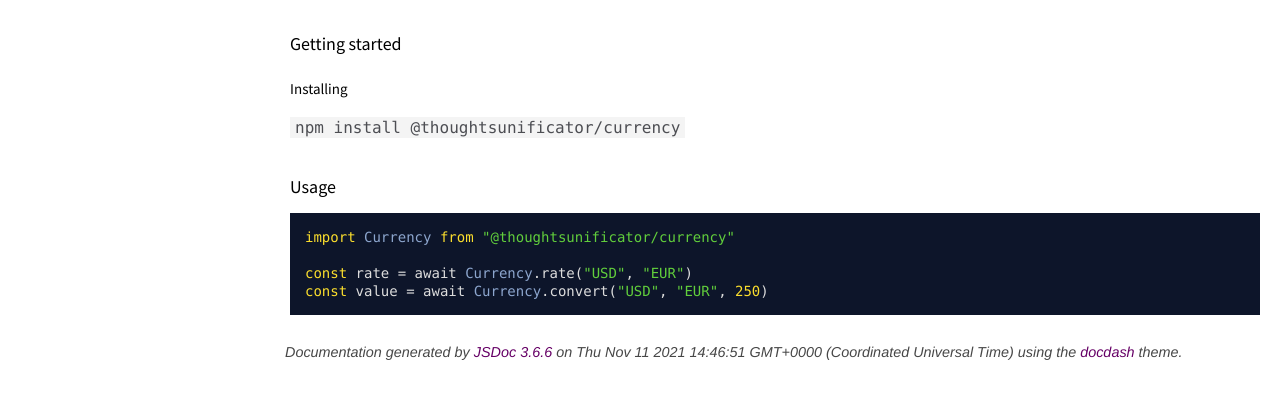
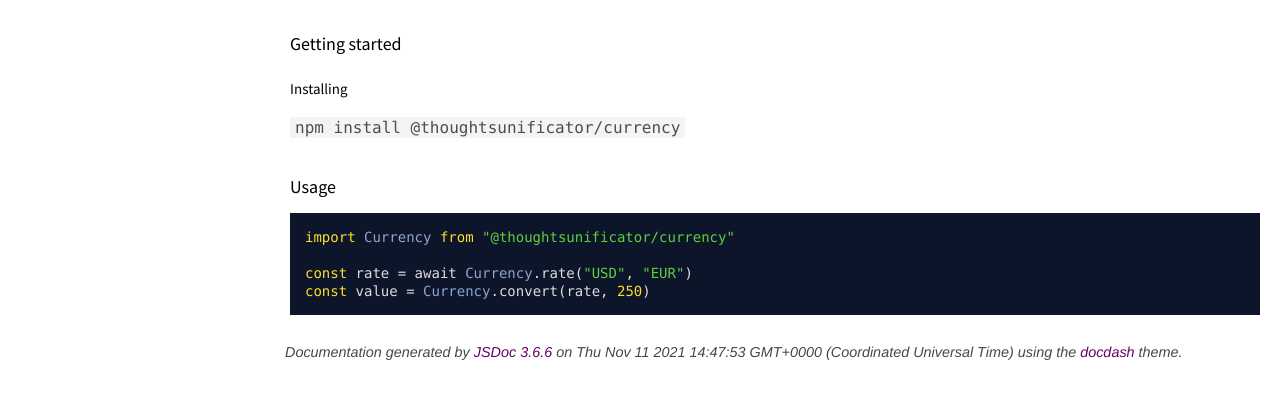
Before and after one commit to thoughtsunificator/currency, a plain HTML site: page index.html in a window 1280 px wide. Shown: the part 185-584 px from the top of the page. Drawn offline with Linux system fonts and the light colour scheme.

Commit message:
Update gh-pages to output generated at 5c3591a

```diff
--- a/index.html
+++ b/index.html
@@ -69,7 +69,7 @@
 <pre class="prettyprint source lang-javascript"><code>import Currency from &quot;@thoughtsunificator/currency&quot;
 
 const rate = await Currency.rate(&quot;USD&quot;, &quot;EUR&quot;)
-const value = await Currency.convert(&quot;USD&quot;, &quot;EUR&quot;, 250)
+const value = Currency.convert(rate, 250)
 
 </code></pre></article>
     </section>
@@ -86,7 +86,7 @@
 <br class="clear">
 
 <footer>
-    Documentation generated by <a href="https://github.com/jsdoc3/jsdoc">JSDoc 3.6.6</a> on Thu Nov 11 2021 14:46:51 GMT+0000 (Coordinated Universal Time) using the <a href="https://github.com/clenemt/docdash">docdash</a> theme.
+    Documentation generated by <a href="https://github.com/jsdoc3/jsdoc">JSDoc 3.6.6</a> on Thu Nov 11 2021 14:47:53 GMT+0000 (Coordinated Universal Time) using the <a href="https://github.com/clenemt/docdash">docdash</a> theme.
 </footer>
 
 <script>prettyPrint();</script>
```
Also changed, not shown: Currency.html (+1 -1 lines), index.js.html (+1 -1 lines).
